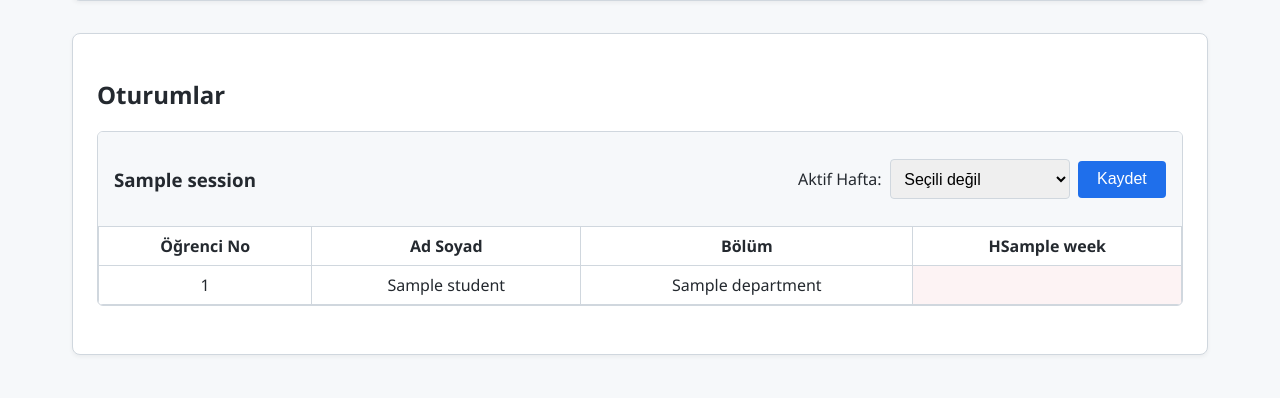
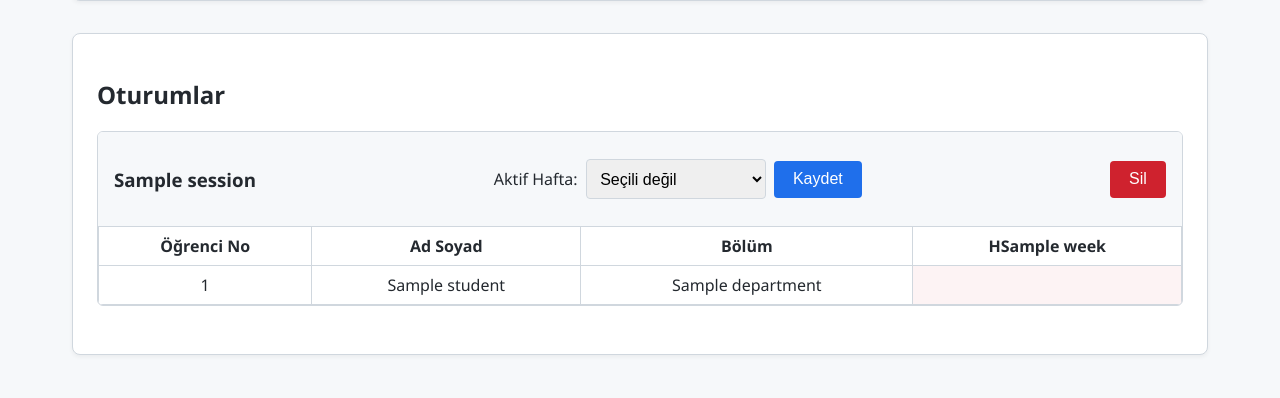
Before and after one commit to IsmetAyhan32-cloud/B-SM-LLAH-RRAHMAN-RRAH-M, a Flask app: template templates/teacher.html in a window 1280 px wide. Shown: the part 543-941 px from the top of the page. Run offline with Flask 3, Linux system fonts and the light colour scheme; the template is opened without the code that fills it: most values are stand-ins (such as "Sample title", 1, 10 or a date in 2020).

Commit message:
Update teacher.html

```diff
--- a/templates/teacher.html
+++ b/templates/teacher.html
@@ -4,7 +4,6 @@
 
 <section class="panel">
   <h2>Yeni Oturum Oluştur</h2>
-
   <form action="{{ url_for('create_session') }}" method="post" class="form">
     <div class="form-group">
       <label for="session_name">Oturum Adı</label>
@@ -35,7 +34,11 @@
             </select>
             <button type="submit">Kaydet</button>
           </form>
-        </header>
+
+          <form action="{{ url_for('delete_session', session_id=session.id) }}" method="post" onsubmit="return confirm('Bu oturumu silmek istediğinizden emin misiniz?');" class="inline-form">
+            <button type="submit" style="background-color: #cf222e; margin-left: 10px;">Sil</button>
+          </form>
+          </header>
         <div class="table-responsive">
           <table>
             <thead>
```
